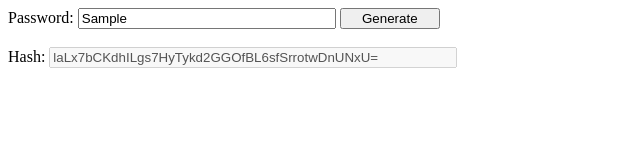
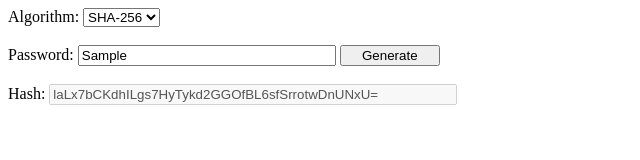
Before and after one commit to kgurushankar/password-tool, a plain HTML site: page index.html in a window 1280 px wide. Both pictures are taken after typing "Sample" into the empty fields and a click on the button "Generate". Shown: the whole page, without its empty margins (0-640 px from the left). Drawn offline with nearby package versions, Linux system fonts and the light colour scheme.

Commit message:
add bcrypt for ovr

```diff
--- a/index.html
+++ b/index.html
@@ -5,37 +5,82 @@
     <meta charset="utf-8" />
     <meta name="viewport" content="width=device-width, initial-scale=1" />
     <meta name="theme-color" content="#000000" />
-    <meta name="Vaztic Login Password Hash Utility" content="Vaztic Login Password Hash Utility" />
-    <title>Vaztic Login Password Hash Utility</title>
+    <meta name="Login Password Hash Utility" content="Login Password Hash Utility" />
+    <title>Login Password Hash Utility</title>
+    <script src="https://cdnjs.cloudflare.com/ajax/libs/bcryptjs/2.4.3/bcrypt.min.js"></script>
 </head>
 <script>
-    async function sha256( message ) {
-        const msgBuffer = new TextEncoder().encode( message );
-        const hashBuffer = await crypto.subtle.digest( 'SHA-256', msgBuffer );
-        const hashArray = Array.from( new Uint8Array( hashBuffer ) );
-        const hashHex = hashArray.map( b => ( '00' + b.toString( 16 ) ).slice( -2 ) ).join( '' );
-        const hashB64 = btoa( hashHex.match( /\w{2}/g ).map( function ( a ) { return String.fromCharCode( parseInt( a, 16 ) ); } ).join( "" ) )
+    async function sha256(message) {
+        if (!message) return "";
+        const msgBuffer = new TextEncoder().encode(message);
+        const hashBuffer = await crypto.subtle.digest('SHA-256', msgBuffer);
+        const hashArray = Array.from(new Uint8Array(hashBuffer));
+        const hashHex = hashArray.map(b => ('00' + b.toString(16)).slice(-2)).join('');
+        const hashB64 = btoa(hashHex.match(/\w{2}/g).map(function (a) { return String.fromCharCode(parseInt(a, 16)); }).join(""))
         return hashB64;
     }
+
+    async function getBcrypt(message) {
+        if (!message) return "";
+        return new Promise((resolve, reject) => {
+            bcrypt.hash(message, 14, function(err, hash) {
+                if (err) reject(err);
+                else resolve(hash);
+            });
+        });
+    }
+
     async function updateHash() {
-        var pw = document.getElementById( "pw" ).value;
-        console.log( pw );
-        var hash = await sha256( pw );
-        document.getElementById( "hash" ).value = hash;
+        var pw = document.getElementById("pw").value;
+        var algo = document.getElementById("algo").value;
+        console.log(pw);
+
+        if (!pw) {
+            document.getElementById("hash").value = "";
+            return;
+        }
+
+        document.getElementById("hash").value = "Generating...";
+
+        try {
+            var hash = "";
+            if (algo === "sha256") {
+                hash = await sha256(pw);
+            } else if (algo === "bcrypt") {
+                hash = await getBcrypt(pw);
+            }
+            document.getElementById("hash").value = hash;
+        } catch (e) {
+            document.getElementById("hash").value = "Error generating hash";
+            console.error(e);
+        }
+    }
+
+    window.onload = function() {
+        const urlParams = new URLSearchParams(window.location.search);
+        const algo = urlParams.get('algo');
+        if (algo === 'sha256' || algo === 'bcrypt') {
+            document.getElementById("algo").value = algo;
+        }
     }
 </script>
 
 <body>
     <noscript>You need to enable JavaScript to run this app.</noscript>
     <div id="root">
+        <label for="algo">Algorithm:</label>
+        <select id="algo" name="algo" onchange="updateHash()">
+            <option value="sha256">SHA-256</option>
+            <option value="bcrypt">Bcrypt</option>
+        </select>
+        <br><br>
         <label for="pw">Password:</label>
-        <input type="text" style="width:250px" id="pw" name="pw" onchange="updateHash()">
-        <input type="button" style="width:100px" id="generate" name="generate" onchange="updateHash()" value="Generate" >
+        <input type="text" style="width:250px" id="pw" name="pw" onkeyup="if(event.key === 'Enter') updateHash()">
+        <input type="button" style="width:100px" id="generate" name="generate" onclick="updateHash()" value="Generate">
         <br><br>
         <label for="hash">Hash:</label>
         <input type="text" style="width:400px" id="hash" name="hash" disabled><br><br>
     </div>
 </body>
 
-
 </html>
```
